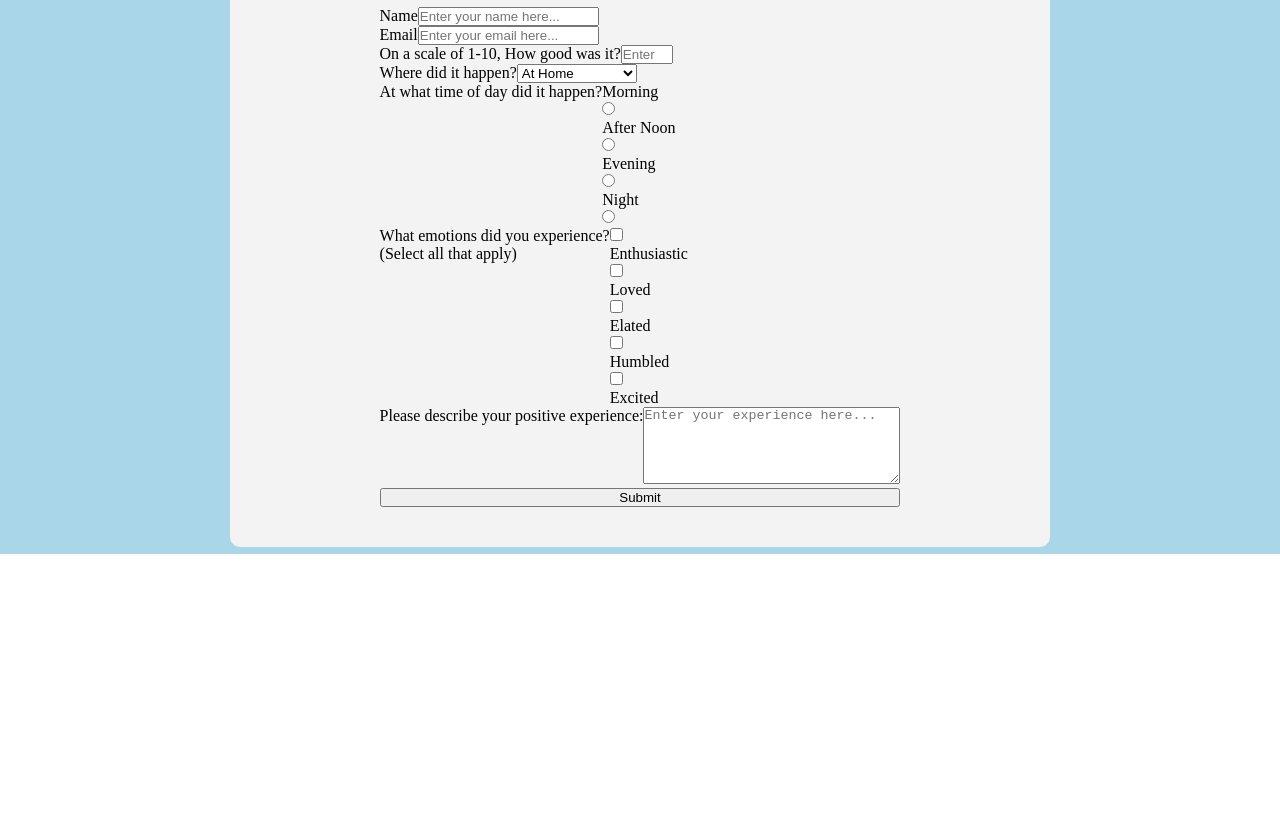
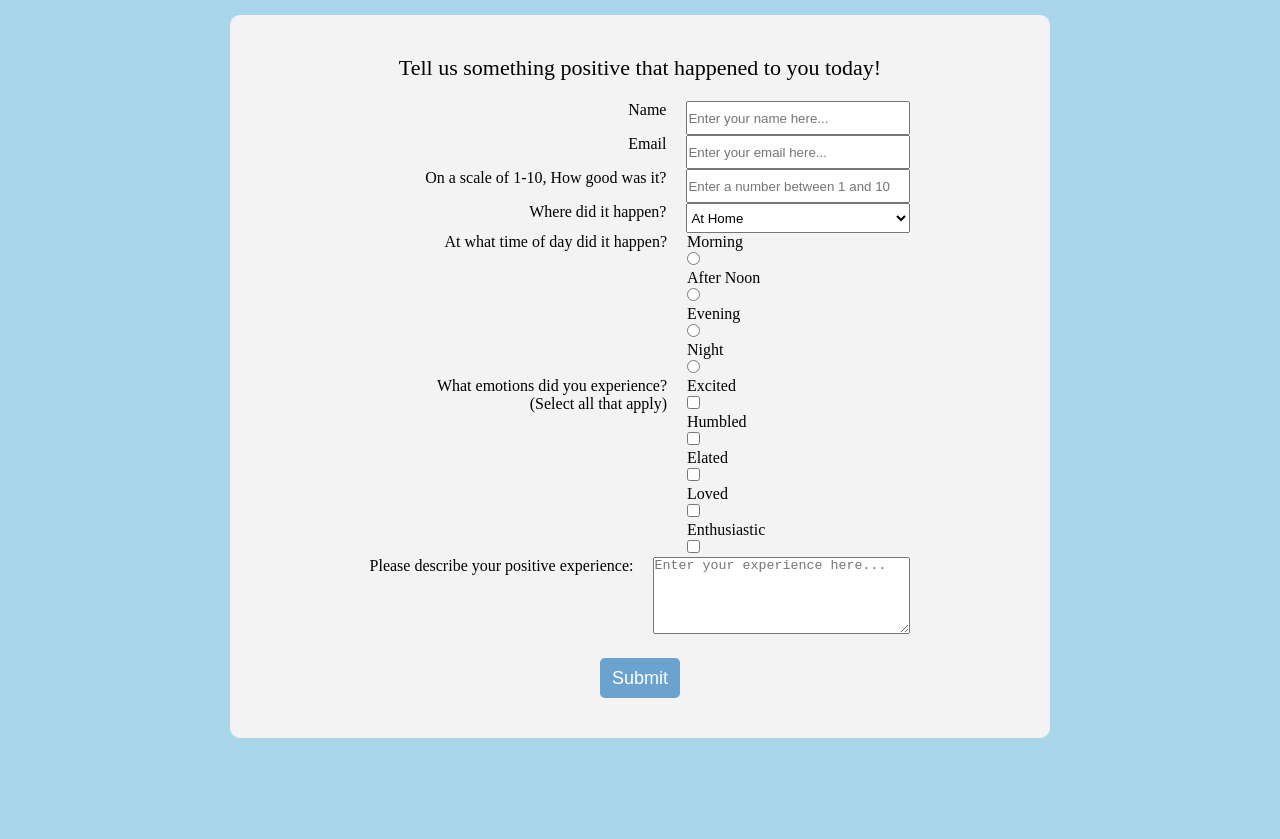
Before and after one commit to Ayushchauhan009/Good-Vibes-Form, a plain HTML site: page index.html in a window 1280 px wide. Shown: the part 201-1040 px from the top of the page. Before the commit the page ends 800 px from the top, so only its background shows below. Drawn offline with Linux system fonts and the light colour scheme.

Commit message:
Mid commit

```diff
--- a/index.html
+++ b/index.html
@@ -138,8 +138,9 @@
                     </div>
 
                 </div>
-                <button type="submit" class="btn">Submit</button>
+
             </form>
+            <button type="submit" class="btn">Submit</button>
         </div>
     </div>
 </body>
--- a/style.css
+++ b/style.css
@@ -8,11 +8,11 @@
     align-items: center;
     flex-direction: column;
     background-color: #A9D7E9;
-    height: 755px;
+    height: 130vh;
 }
 
 #title{
-    padding: 30px;
+    margin: 30px;
     font-size: 48px;
 }
 
@@ -34,17 +34,52 @@
 
 #survey-form{
     display: flex;
-    justify-content: center;
     flex-direction: column;
+
 }
+
 
 .form-rows{
     display: flex;
-    justify-content: flex-start;
-    align-items: flex-start;
+    /* justify-content: space-evenly; */
 }
 
-.fields{
-    display: flex;
-    flex-direction: column-reverse;
+.labels{
+    width: 55%;
+    float: left;
+    text-align: right;
+    padding-right: 20px;
 }
+
+input[type=text]{
+    width: 220px;
+    height: 30px;
+
+
+}
+input[type=email]{
+    width: 220px;
+    height: 30px;
+}
+input[type=number]{
+    width: 220px;
+    height: 30px;
+}
+
+#dropdown{
+    width: 224px;
+    height: 30px;
+}
+
+.btn{
+    font-size: 18px;
+    background-color: #f3f3f3;
+    width: 80px;
+    border: none;
+    border-radius: 5px;
+    color: #ffffff;
+    background-color: #6BA2CE;
+    margin-top: 20px;
+    height: 40px;
+    cursor: pointer;
+}
```
